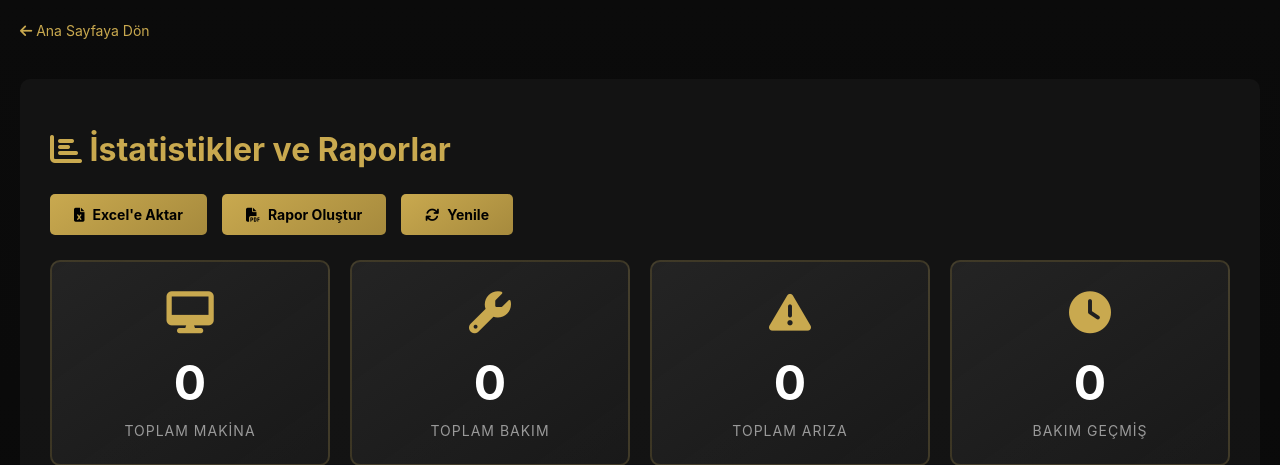
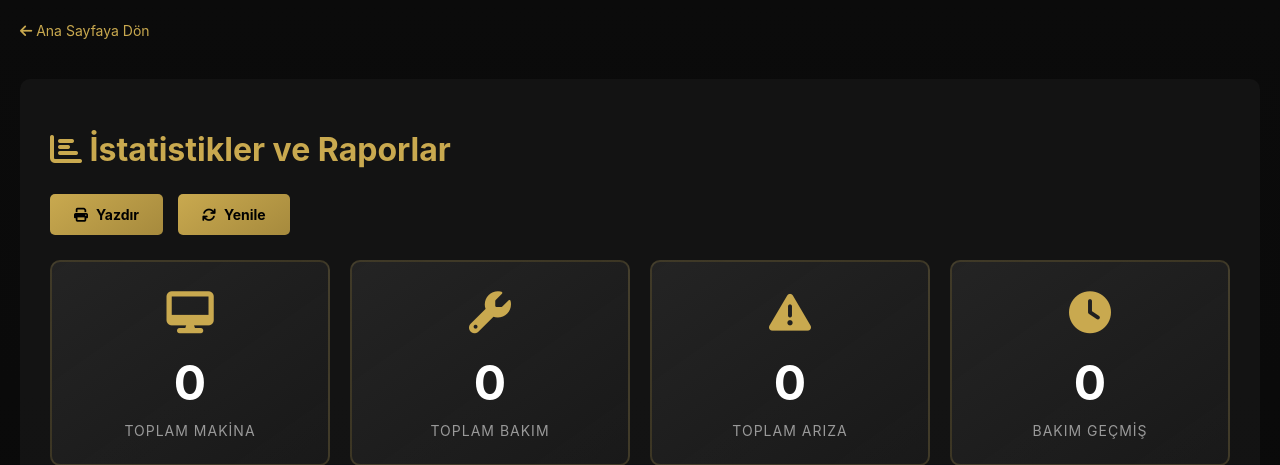
Before and after one commit to baroyurt/Recep, a PHP site: page /statistics.php in a window 1280 px wide. Shown: the top 465 px of the page. Run offline with PHP 8.4, Linux system fonts and the light colour scheme; data that the repository does not hold is empty.

Commit message:
Fix SQL injection vulnerability and improve code quality
Co-authored-by: baroyurt <251450319+baroyurt@users.noreply.github.com>

```diff
--- a/recep/api.php
+++ b/recep/api.php
@@ -324,15 +324,24 @@ if ($action === 'update_fault_status') {
         jsonExit(['ok'=>false,'error'=>'Geçersiz durum'],400);
     }
 
-    $resolvedDate = ($status === 'resolved') ? 'NOW()' : 'NULL';
-
+    // Update fault status
+    if ($status === 'resolved') {
         $stmt = $pdo->prepare("
             UPDATE machine_faults
             SET status = :status,
-            resolved_date = $resolvedDate,
+                resolved_date = NOW(),
                 updated_at = NOW()
             WHERE id = :faultId
         ");
+    } else {
+        $stmt = $pdo->prepare("
+            UPDATE machine_faults
+            SET status = :status,
+                resolved_date = NULL,
+                updated_at = NOW()
+            WHERE id = :faultId
+        ");
+    }
     $stmt->execute([':status'=>$status, ':faultId'=>$faultId]);
 
     // History'ye ekle
--- a/recep/statistics.php
+++ b/recep/statistics.php
@@ -179,11 +179,8 @@
         <h1><i class="fas fa-chart-bar"></i> İstatistikler ve Raporlar</h1>
 
         <div class="actions">
-            <button class="btn" onclick="exportToExcel()">
-                <i class="fas fa-file-excel"></i> Excel'e Aktar
-            </button>
-            <button class="btn" onclick="generateReport()">
-                <i class="fas fa-file-pdf"></i> Rapor Oluştur
+            <button class="btn" onclick="window.print()">
+                <i class="fas fa-print"></i> Yazdır
             </button>
             <button class="btn" onclick="window.location.reload()">
                 <i class="fas fa-sync"></i> Yenile
@@ -459,16 +456,6 @@
             }
         }
 
-        function exportToExcel() {
-            alert('Excel export özelliği yakında eklenecek!');
-            // TODO: Implement Excel export
-        }
-
-        function generateReport() {
-            alert('PDF rapor oluşturma özelliği yakında eklenecek!');
-            // TODO: Implement PDF report generation
-        }
-
         // Initialize
         loadStatistics();
     </script>
```
Also changed, not shown: recep/integrations/trello_connector.php (+21 -10 lines). Lines whose indentation alone changed are shown as unchanged.
